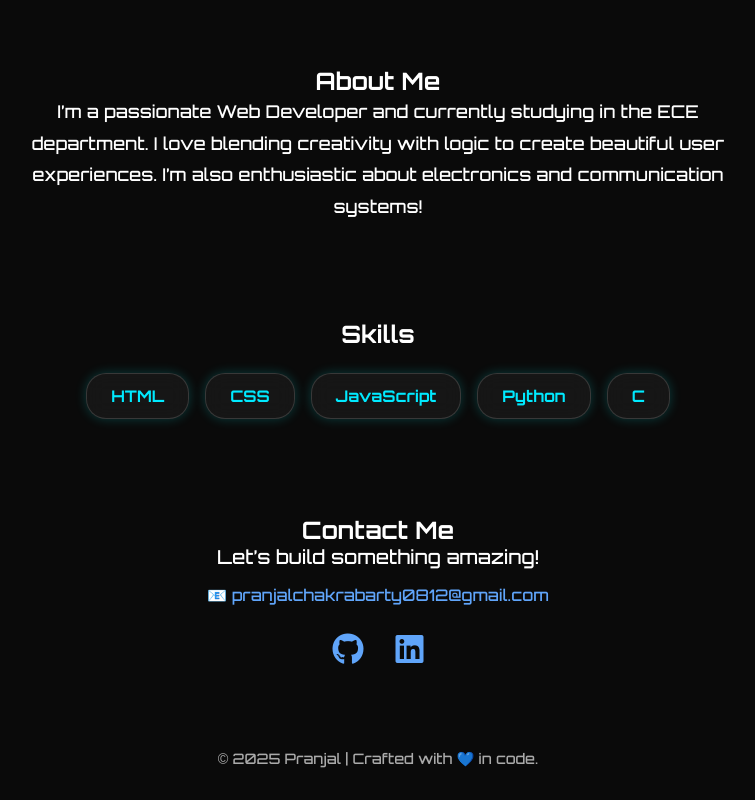
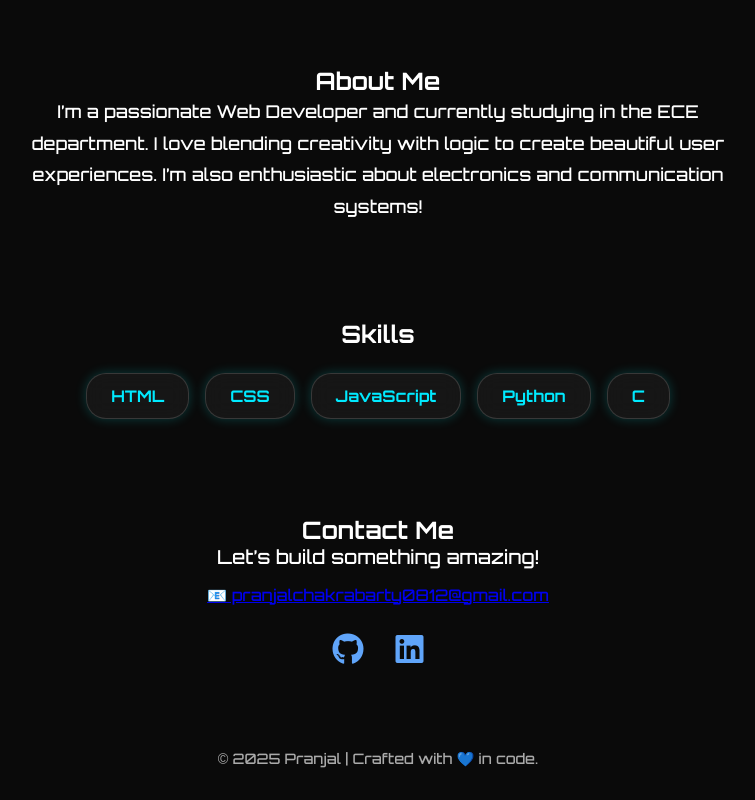
Before and after one commit to PranjalChakrabarty/Portfolio, a plain HTML site: page index.html in a window 1280 px wide. Shown: the part 782-1582 px from the top of the page, without its empty margins (262-1017 px from the left). Drawn offline with nearby package versions, Linux system fonts and the light colour scheme.

Commit message:
Update index.html

```diff
--- a/index.html
+++ b/index.html
@@ -196,7 +196,7 @@
 <section id="contact" data-aos="fade-up">
   <h2>Contact Me</h2>
   <p style="font-size: 1.2rem;">Let’s build something amazing!</p>
-  <p style="margin-top: 1rem; color: #60a5fa;">📧 pranjalchakrabarty0812@gmail.com</p>
+  <a href="mailto:pranjalchakrabarty0812@gmail.com"><p style="margin-top: 1rem; color: #60a5fa;"></p>📧 pranjalchakrabarty0812@gmail.com</p></a>
 
   <!-- Socials -->
   <div style="margin-top: 1.5rem; display: flex; justify-content: center; gap: 2rem; font-size: 2rem;">
```
